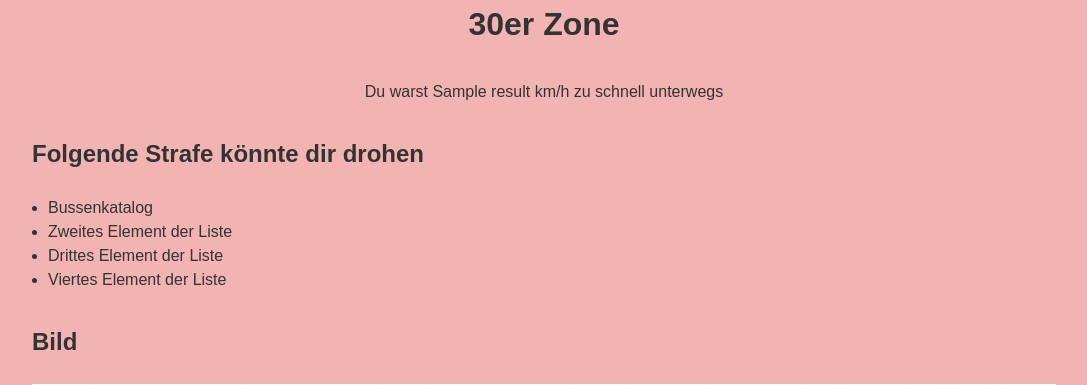
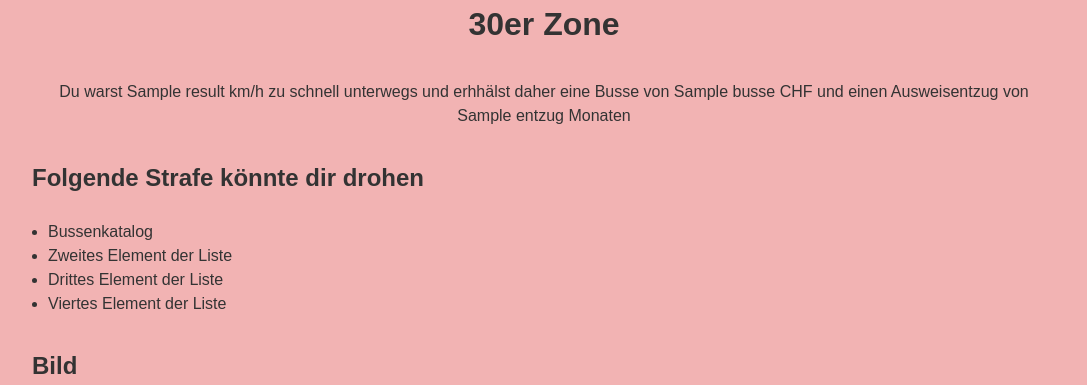
Before and after one commit to yalais/Blitzerrechner-Schweiz, a Flask app: template blitzerrechner/templates/ergebnis1.html in a window 1280 px wide. Shown: the top 385 px of the page, without its empty margins (96-1183 px from the left). Run offline with Flask 3, Linux system fonts and the light colour scheme; the template is opened without the code that fills it: most values are stand-ins (such as "Sample title", 1, 10 or a date in 2020).

Commit message:
add new test feature in 30er zone

```diff
--- a/blitzerrechner/app.py
+++ b/blitzerrechner/app.py
@@ -51,13 +51,24 @@ def kategorie():
 def ergebnis():
     answer = request.form.get('kategorie')
     result = session['result']
+    entzug = 0
+    busse = 0
 
     if answer == '30':
-        return render_template('ergebnis1.html', result=result)
+        if result >= 1 and result <= 5:
+            entzug = 0
+            busse = 40
+        elif result >= 6 and result <=10:
+            entzug = 0
+            busse = 120
+        return render_template('ergebnis1.html', result=result, entzug=entzug, busse=busse)
+
     elif answer == '50':
         return render_template('ergebnis2.html', result=result)
+
     elif answer == '80':
         return render_template('ergebnis3.html', result=result)
+
     elif answer == '120':
         return render_template('ergebnis4.html', result=result)
 
@@ -68,3 +79,6 @@ if __name__ == '__main__':
 
 
 # abzüge kontrollieren pro Radartyp immer gleich?
+# Bild wird nicht angezeigt
+# wiederholungstäter einbeziehen
+# Dataframe zur auswahl der Straffen anstelle von unendlich vielen if else statements
--- a/blitzerrechner/templates/ergebnis1.html
+++ b/blitzerrechner/templates/ergebnis1.html
@@ -11,7 +11,7 @@
 <div class="container">
     <header class="centered">
         <h1>30er Zone</h1>
-        <p>Du warst {{result}} km/h zu schnell unterwegs</p>
+        <p>Du warst {{result}} km/h zu schnell unterwegs und erhhälst daher eine Busse von {{busse}} CHF und einen Ausweisentzug von {{entzug}} Monaten</p>
     </header>
 
     <section>
@@ -26,7 +26,7 @@
 
     <section>
         <h2>Bild</h2>
-        <img src="\image\ergebnisse\sport_car_dog.png" alt="Sportcar dog" style="max-width: 100%;">
+        <img src="image\ergebnisse\sport_car_dog.png" alt="Sportcar dog" style="max-width: 100%;">
     </section>
 
     <section>
--- a/blitzerrechner/templates/ergebnis2.html
+++ b/blitzerrechner/templates/ergebnis2.html
@@ -26,7 +26,7 @@
 
     <section>
         <h2>Bild</h2>
-        <img src="..\image\ergebnisse\sport_car_dog.png" alt="Sportcar dog" style="max-width: 100%;">
+        <img src="blitzerrechner\image\ergebnisse\sport_car_dog.png" alt="Sportcar dog" style="max-width: 100%;">
     </section>
 
     <section>
--- a/blitzerrechner/templates/ergebnis3.html
+++ b/blitzerrechner/templates/ergebnis3.html
@@ -26,7 +26,7 @@
 
     <section>
         <h2>Bild</h2>
-        <img src="..\..\image\ergebnisse\sport_car_dog.png" alt="Sportcar dog" style="max-width: 100%;">
+        <img src="blitzerrechner\image\ergebnisse\sport_car_dog.png" alt="Sportcar dog" style="max-width: 100%;">
     </section>
 
     <section>
```
Also changed, not shown: 1 other file.
